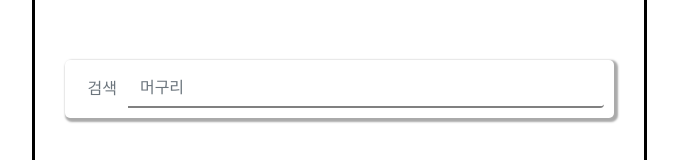
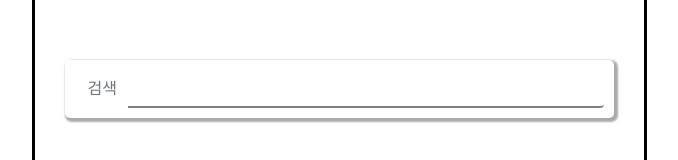
Before and after one commit to l0u0h0/bumineun_front, a React (Create React App) app: page /search in a window 1280 px wide. Both pictures are taken after a click on the button "검색". Shown: the part 184-344 px from the top of the page, without its empty margins (68-746 px from the left). Built offline with nearby package versions, Linux system fonts and the light colour scheme.

Commit message:
search_data_ing

```diff
--- a/src/components/SearchComponent.jsx
+++ b/src/components/SearchComponent.jsx
@@ -7,19 +7,36 @@ import staticimg from "../image/img_6.png";
 
 export default function SearchComponent() {
   const [searchstate, setSearchstate] = useState(0);
-
+  const [search, setSearch] = useState([]);
+  useEffect(() => {
+    searchstate === 0 && setSearch([]);
+    searchstate === 1 && console.log(search[0]);
+  }, [searchstate]);
   return (
     <div className="App-search">
       <Header />
-      {searchstate === 0 && <SearchBefore setstate={setSearchstate} />}
-      {searchstate === 1 && <SearchAfter setstate={setSearchstate} />}
+      {searchstate === 0 && (
+        <SearchBefore
+          key={`search_before`}
+          setState={setSearchstate}
+          setSearch={setSearch}
+          search={search}
+        />
+      )}
+      {searchstate === 1 && (
+        <SearchAfter
+          key={`search_after`}
+          setState={setSearchstate}
+          setSearch={setSearch}
+          search={search}
+        />
+      )}
       <Banner />
     </div>
   );
 }
 
-function SearchBefore({ setstate }) {
-  const [text, setText] = useState([]);
+function SearchBefore({ setState, setSearch, search }) {
   const [ref, setRef] = useState(null);
   return (
     <div className="search-body">
@@ -30,7 +47,7 @@ function SearchBefore({ setstate }) {
           className="search-btn"
           variant="outline-secondary"
           id="button-addon1"
-          onClick={search}
+          onClick={Searchstate}
           value="검색"
         />
         <FormControl
@@ -44,14 +61,15 @@ function SearchBefore({ setstate }) {
       </InputGroup>
     </div>
   );
-  function search() {
-    setText(text.push(ref.value));
-    console.log(text);
-    setstate(1);
+  function Searchstate() {
+    setSearch(search.push(ref.value));
+    console.log(search[0]);
+    console.log(ref.value);
+    setState(1);
   }
 }
 
-function SearchAfter({ setstate }) {
+function SearchAfter({ setState, setSearch, search }) {
   const [data, setData] = useState({});
   useEffect(() => {
     setData({
@@ -59,6 +77,7 @@ function SearchAfter({ setstate }) {
       word: ["1. 개구리의 함북 방언", "2. 한마디로 좋은 손님"],
       static: staticimg,
     });
+    console.log(search[0]);
   }, []);
   return (
     <div className="search-body">
@@ -69,13 +88,13 @@ function SearchAfter({ setstate }) {
           className="search-btn"
           variant="outline-secondary"
           id="button-addon1"
-          onClick={searchEnd}
+          onClick={Searchstate}
           value="검색"
         />
         <FormControl
           aria-label="Example text with button addon"
           aria-describedby="basic-addon1"
-          placeholder="머구리"
+          placeholder={search[0]}
           className="search-text"
         />
       </InputGroup>
@@ -85,7 +104,8 @@ function SearchAfter({ setstate }) {
       </div>
       <div className="result-word">
         <h2>은어 사전</h2>
-        {data.word && data.word.map((text) => <p>{text}</p>)}
+        {data.word &&
+          data.word.map((text, i) => <p key={`mean_${i}`}>{text}</p>)}
       </div>
       <div className="result-static">
         <h2>통계 추세</h2>
@@ -93,7 +113,7 @@ function SearchAfter({ setstate }) {
       </div>
     </div>
   );
-  function searchEnd() {
-    setstate(0);
+  function Searchstate() {
+    setState(0);
   }
 }
```
